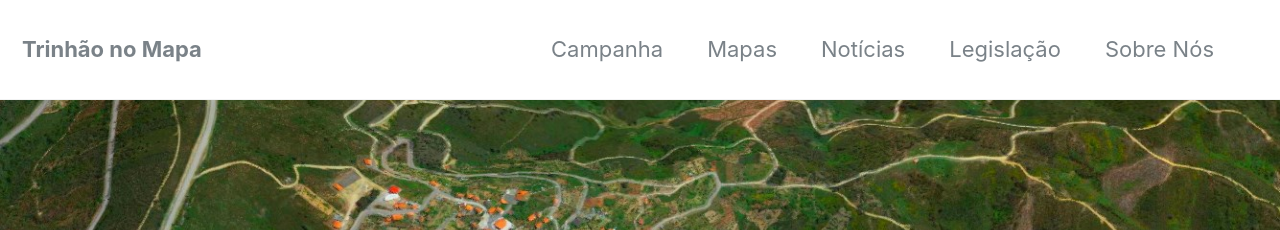
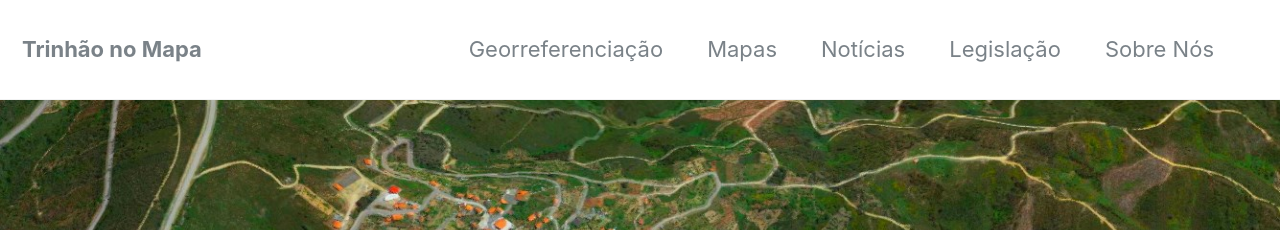
Before and after one commit to trinhaonomapa/trinhaonomapa.github.io, a Jekyll site: the page built from index.html, in a window 1280 px wide. Shown: the top 230 px of the page. Built offline with Jekyll 4.4.1, drawn with Linux system fonts in a browser that asks for light colours; the list of posts is cut into pages by our own code.

Commit message:
Update navigation.yml

```diff
--- a/_data/navigation.yml
+++ b/_data/navigation.yml
@@ -1,7 +1,7 @@
 # main links
 main:
-  - title: "Campanha"
-    url: /campanhaweb/
+  - title: "Georreferenciação"
+    url: /georreferenciacao/
   - title: "Mapas"
     url: /mapas/
   - title: "Notícias"
```
